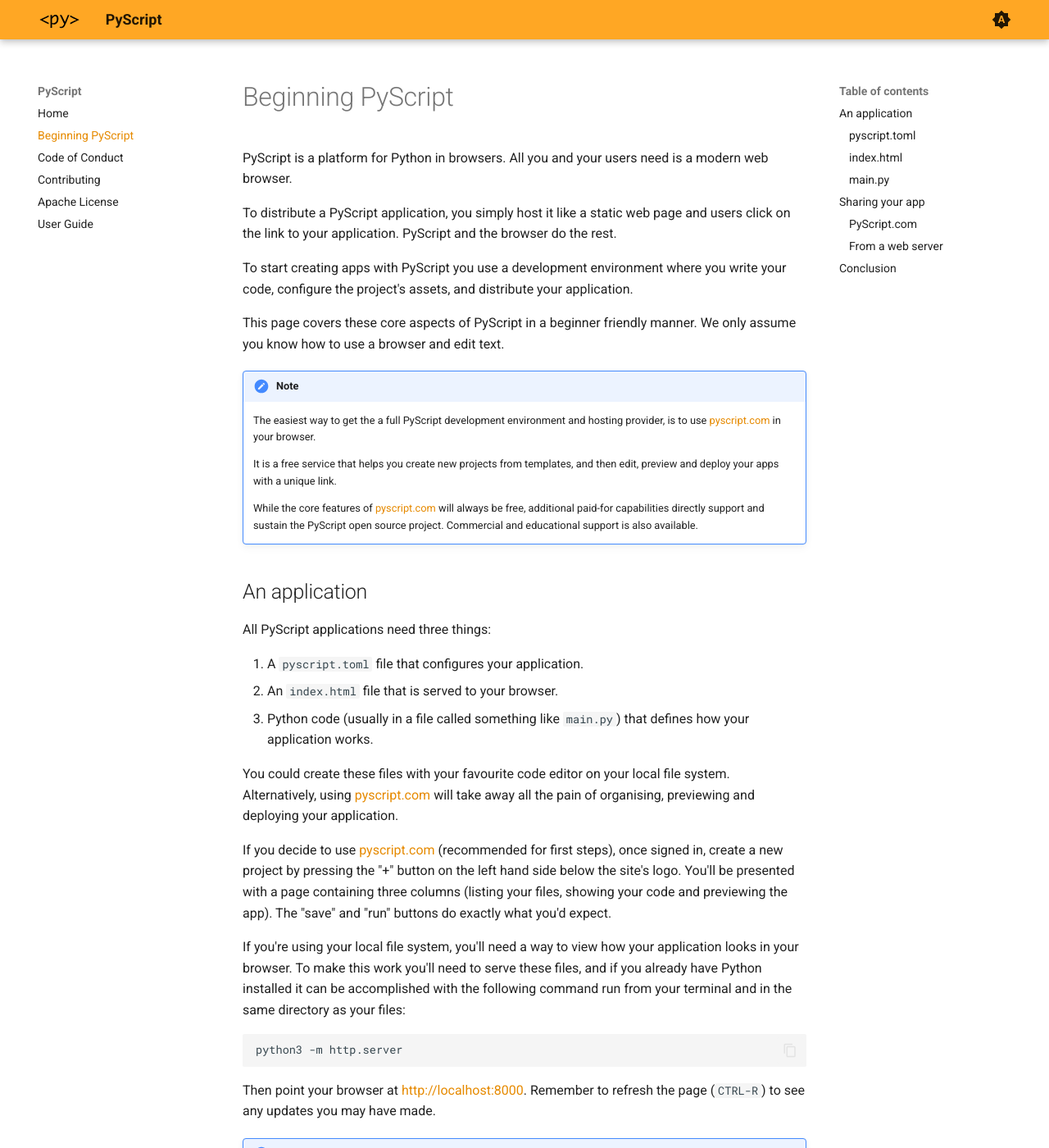
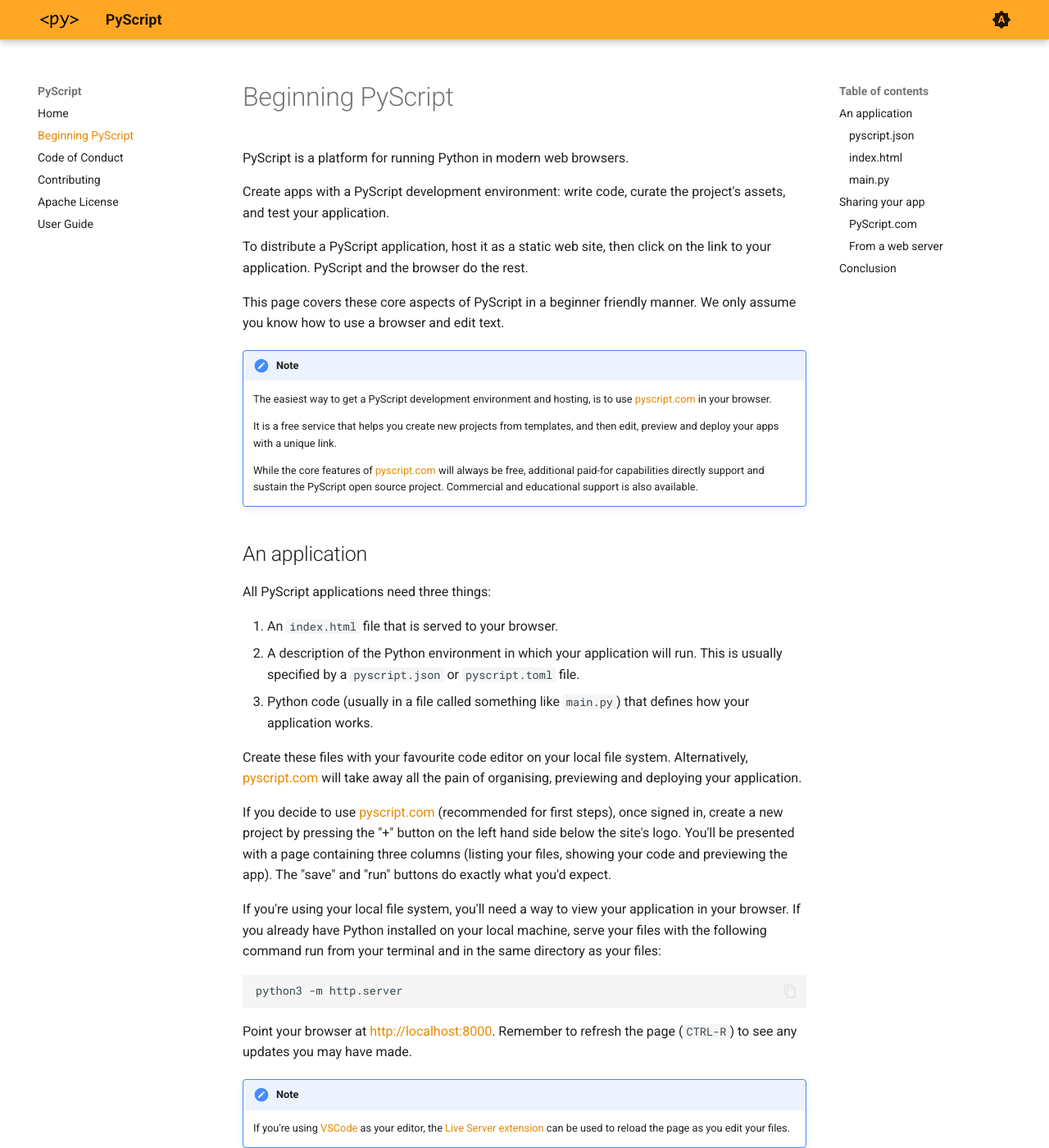
Before and after one commit to pyscript/docs, an MkDocs documentation site: the page built from docs/beginning-pyscript.md, in a window 1280 px wide and 1400 px high. Shown: the whole window at 82% size. Built offline with MkDocs 1.6.1 and Material for MkDocs 9.7.7, drawn with Linux system fonts in a browser that asks for light colours; the version menu is left out; some of the changed text lies outside the part shown.

Commit message:
Revisions and clarifications of the beginner's tutorial.

````diff
--- a/docs/beginning-pyscript.md
+++ b/docs/beginning-pyscript.md
@@ -1,23 +1,20 @@
 # Beginning PyScript
 
-PyScript is a platform for Python in browsers. All you and your users need is
-a modern web browser.
+PyScript is a platform for running Python in modern web browsers.
 
-To distribute a PyScript application, you simply host it like a static web page
-and users click on the link to your application. PyScript and the browser do
-the rest.
+Create apps with a PyScript development environment: write code, curate the
+project's assets, and test your application.
 
-To start creating apps with PyScript you use a development environment
-where you write your code, configure the project's assets, and distribute your
-application.
+To distribute a PyScript application, host it as a static web site, then click
+on the link to your application. PyScript and the browser do the rest.
 
 This page covers these core aspects of PyScript in a beginner friendly manner.
 We only assume you know how to use a browser and edit text.
 
 !!! note
 
-    The easiest way to get the a full PyScript development environment and
-    hosting provider, is to use [pyscript.com](pyscript.com) in your browser.
+    The easiest way to get a PyScript development environment and hosting, is
+    to use [pyscript.com](pyscript.com) in your browser.
 
     It is a free service that helps you create new projects from templates, and
     then edit, preview and deploy your apps with a unique link.
@@ -31,14 +28,15 @@ We only assume you know how to use a browser and edit text.
 
 All PyScript applications need three things:
 
-1. A `pyscript.toml` file that configures your application.
-2. An `index.html` file that is served to your browser.
+1. An `index.html` file that is served to your browser.
+2. A description of the Python environment in which your application will run.
+   This is usually specified by a `pyscript.json` or `pyscript.toml` file.
 3. Python code (usually in a file called something like `main.py`) that defines
    how your application works.
 
-You could create these files with your favourite code editor on your local file
-system. Alternatively, using [pyscript.com](pyscript.com) will take away all
-the pain of organising, previewing and deploying your application.
+Create these files with your favourite code editor on your local file system.
+Alternatively, [pyscript.com](pyscript.com) will take away all the pain of
+organising, previewing and deploying your application.
 
 If you decide to use [pyscript.com](pyscript.com) (recommended for first
 steps), once signed in, create a new project by pressing the "+" button on the
@@ -46,17 +44,16 @@ left hand side below the site's logo. You'll be presented with a page
 containing three columns (listing your files, showing your code and previewing
 the app). The "save" and "run" buttons do exactly what you'd expect.
 
-If you're using your local file system, you'll need a way to view how your
-application looks in your browser. To make this work you'll need to serve these
-files, and if you already have Python installed it can be accomplished with
-the following command run from your terminal and in the same directory as your
-files:
+If you're using your local file system, you'll need a way to view your
+application in your browser. If you already have Python installed on
+your local machine, serve your files with the following command run from your
+terminal and in the same directory as your files:
 
 ```sh
 python3 -m http.server
 ```
 
-Then point your browser at [http://localhost:8000](localhost:8000). Remember to
+Point your browser at [http://localhost:8000](localhost:8000). Remember to
 refresh the page (`CTRL-R`) to see any updates you may have made.
 
 !!! note
@@ -66,9 +63,10 @@ refresh the page (`CTRL-R`) to see any updates you may have made.
     can be used to reload the page as you edit your files.
 
 Let's build a simple PyScript application that translates English 🇬🇧 into
-Pirate 🏴‍☠️
-speak. In order to do this we'll make use of the
-[arrr](https://arrr.readthedocs.io/en/latest/) library.
+Pirate 🏴‍☠️  speak. In order to do this we'll make use of the
+[arrr](https://arrr.readthedocs.io/en/latest/) library. By building this app
+you'll be introduced to all the core concepts of PyScript at an introductory
+level.
 
 You can see this application embedded into the page below:
 
@@ -76,17 +74,21 @@ You can see this application embedded into the page below:
 
 Let's explore each of the three files that make this app work.
 
-### pyscript.toml
+### pyscript.json
 
 This file tells PyScript and your browser about various configurable aspects of
-your application. In this specific example, the only thing we need to configure
-is that we're using the `arrr` module.
+your application. Put simply, it tells PyScript what it needs in order to run
+your application. The only thing we need to show is that we require the third
+party `arrr` module to do the
+[actual translation](https://arrr.readthedocs.io/en/latest/).
 
 We do this by putting `arrr` as the single entry in a list of required
-`packages`, so the content of `pyscript.toml` looks like this:
+`packages`, so the content of `pyscript.json` looks like this:
 
-``` toml title="pyscript.toml"
-packages = ["arrr" ]
+``` json title="pyscript.json"
+{
+    "packages": ["arrr"]
+}
 ```
 
 ### index.html
@@ -139,10 +141,10 @@ There's something strange about the `<button>` tag: it has a `py-click`
 attribute with the value `translate_english`. This is, in fact, the name of a
 Python function we'll run whenever the button is clicked.
 
-Notice how the body ends with a `<script>` tag that tells the browser we're
-using Python (`type="py"`), where to find the source code (`src="./main.py"`,
-whose content we'll get to in a moment) and the configuration to use
-(`config="./pyscript.toml"`)
+We put all this together in the `script` tag at the end of the `<body>`. This
+tells the browser we're using PyScript (`type="py"`), and where PyScript
+should find the Python source code (`src="./main.py"`). Finally, we indicate
+where PyScript should find the configuration (`config="./pyscript.json"`).
 
 In the end, our HTML should look like this:
 
@@ -152,17 +154,16 @@ In the end, our HTML should look like this:
   <head>
       <meta charset="utf-8" />
       <meta name="viewport" content="width=device-width,initial-scale=1" />
-
-      <title>Arrr - Piratical PyScript</title>
+      <title>🦜 Polyglot - Piratical PyScript</title>
       <script type="module" src="https://pyscript.net/snapshots/2023.09.1.RC1/core.js"></script>
   </head>
   <body>
-    <h1>Arrr</h1>
+    <h1>Polyglot 🦜 💬 🇬🇧 ➡️ 🏴‍☠️</h1>
     <p>Translate English into Pirate speak...</p>
-    <input type="text" name="english" id="english" placeholder="Type English here..." />
+    <input type="text" id="english" placeholder="Type English here..." />
     <button py-click="translate_english">Translate</button>
     <div id="output"></div>
-    <script type="py" src="./main.py" config="./pyscript.toml"></script>
+    <script type="py" src="./main.py" config="./pyscript.json"></script>
   </body>
 </html>
 ```
@@ -177,7 +178,7 @@ The behaviour of the appication is defined in `main.py`. It looks like this:
 
 ``` python linenums="1" title="main.py"
 import arrr
-from js import document
+from pyscript import document
 
 
 def translate_english(event):
@@ -190,22 +191,28 @@ def translate_english(event):
 It's not very complicated Python code.
 
 On line 1 the `arrr` module is imported so we can do the actual English to
-Pirate translation. Line 2 imports the `document` object from the browser's
-global JavaScript context. Put simply, the `document` allows us to reach into
-the things on the web page defined in `index.html`. Finally, on line 5 the
-`translate_english` function is defined.
+Pirate translation. If we hadn't told PyScript to download the `arrr` module
+in our `pyscript.json` configuration file, this line would cause an error.
+PyScript has ensured our environment is set up with the expected `arrr` module.
+
+Line 2 imports the `document` object. The `document` allows us to reach into
+the things on the web page defined in `index.html`.
+
+Finally, on line 5 the `translate_english` function is defined.
 
 The `translate_english` function takes a single parameter called
-`event` that represents the user's click of the button (but which we don't
+`event`. This represents the user's click of the button (but which we don't
 actually use).
 
 Inside the body of the function we first get a reference to the `input`
-element with the `document.querySelector` function that takes `#english` as its
+element with the [`document.querySelector` function](https://developer.mozilla.org/en-US/docs/Web/API/Document/querySelector)
+that takes `#english` as its
 parameter (indicating we want the element with the id "english"). We assign the
 result to `input_text`, then extract the user's `english` from the
 `input_text`'s `value`. Next, we get a reference called `output_div` that
 points to the `div` element with the id "output". Finally, we assign the
-`innerText` of the `output_div` to the result of calling `arrr.translate`
+`innerText` of the `output_div` to the result of calling
+[`arrr.translate`](https://arrr.readthedocs.io/en/latest/#arrr.translate)
 (to actually translate the `english` to something piratical).
 
 That's it!
@@ -216,11 +223,13 @@ That's it!
 
 If you're using [pyscript.com](pyscript.com), you should save all your files
 and click the "run" button. Assuming you've copied the code properly, you
-should have a fine old time translating English to Pirate-ish.
+should have a fine old time using "Polyglot 🦜" to translate English to
+Pirate-ish.
 
 Alternatively, [click here to see a working example of this app](https://ntoll.pyscriptapps.com/piratical/latest/).
 Notice that the bottom right hand corner contains a link to view the code on
-[pyscript.com](pyscript.com).
+[pyscript.com](pyscript.com). Why not explore the code, copy it to your own
+account and change it to your satisfaction.
 
 ### From a web server
 
@@ -238,8 +247,8 @@ static web host will do (for example,
 
 Congratulations!
 
-You have just created your first PyScript app, and understand
-the core concepts needed to build yet more interesting things of your own.
+You have just created your first PyScript app. We've explored the core concepts
+needed to build yet more interesting things of your own.
 
 PyScript is extremely powerful, and these beginner steps only just scratch the
 surface. To learn about PyScript in more depth, check out
````
Also changed, not shown: other parts of docs/beginning-pyscript.md (+6 -6 lines).
